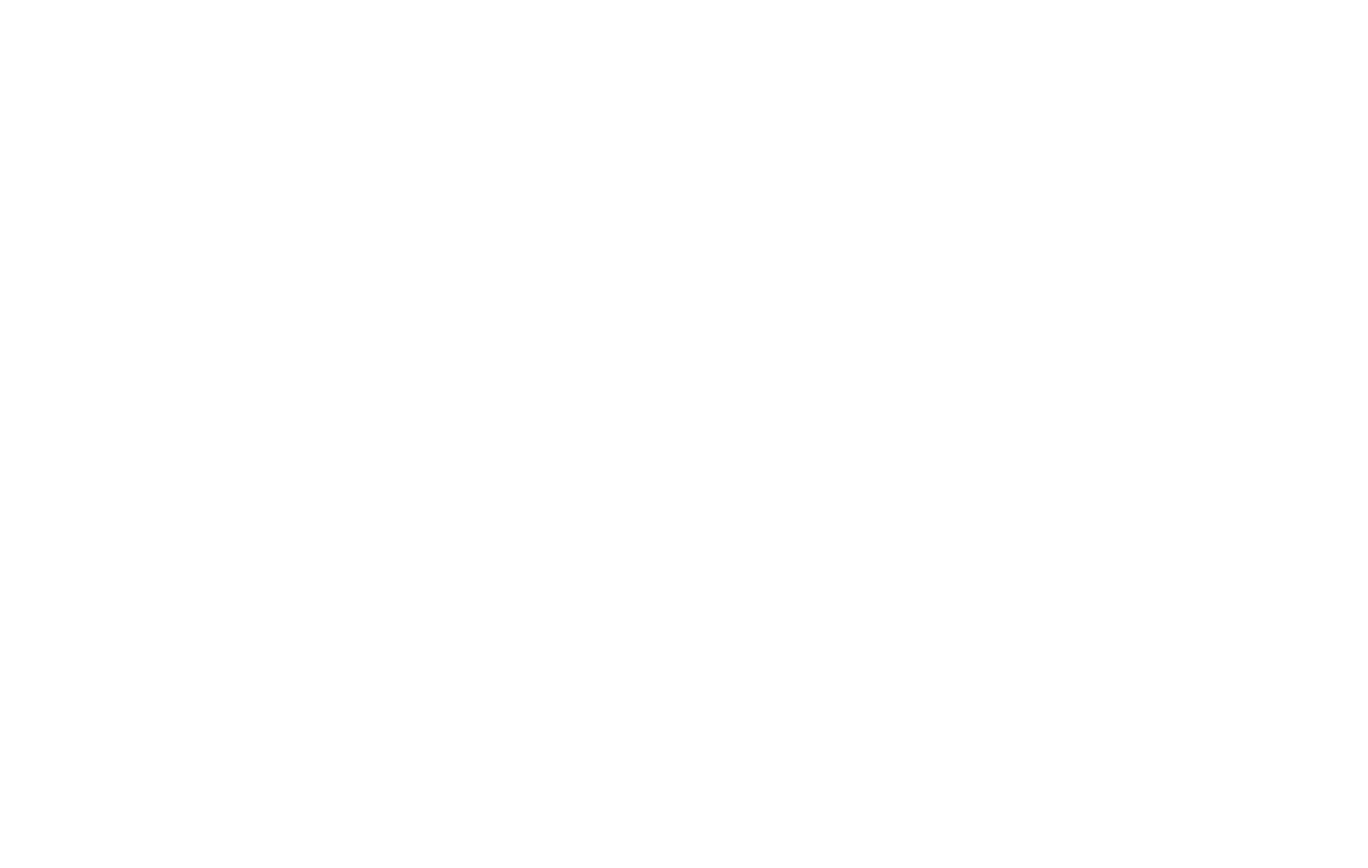
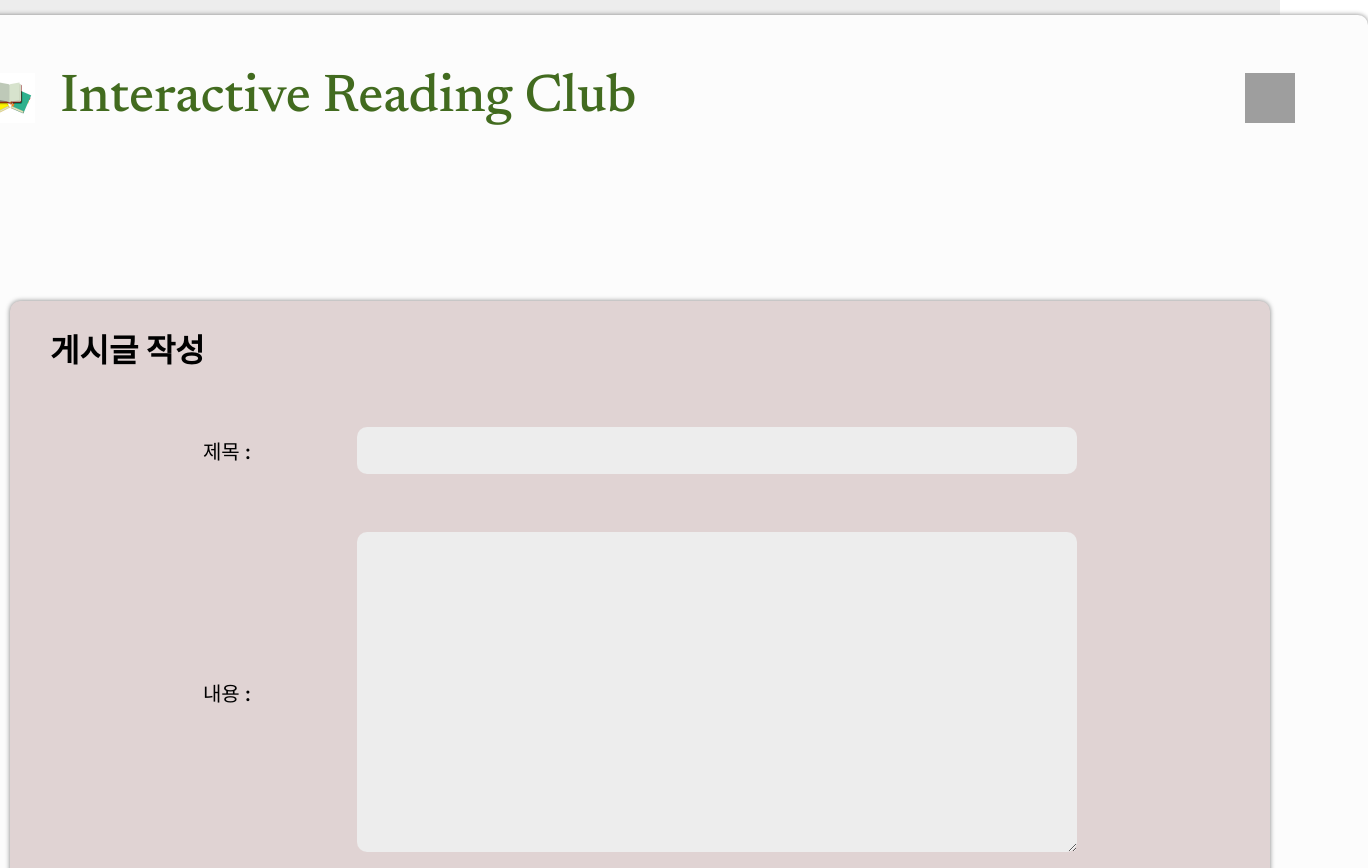
Before and after one commit to jyjs01/Interactive_Reading_Club, a React (Create React App) app: page /write_post in a window 1280 px wide. Before the commit this address had no page. Shown: the top 868 px of the page, 1368 px wide, since content can reach past the window. Before the commit the page ends 800 px from the top, so only its background shows below. Built offline with nearby package versions, Linux system fonts and the light colour scheme; grey boxes are pictures that could not be loaded.

Commit message:
[frontend] WritePostPage 구현

```diff
--- a/src/App.js
+++ b/src/App.js
@@ -14,6 +14,7 @@ import BookClubListPage from './components/BookClubListPage';
 import ManageBookClub from './components/ManageBookClub';
 import BookClubPage from './components/BookClubPage';
 import Post from './components/Post';
+import WritePostPage from './components/WritePostPage';
 
 function App() {
 
@@ -35,6 +36,7 @@ function App() {
             <Route path='/manage_bookclub' element={<ManageBookClub />} />
             <Route path='/bookclub' element={<BookClubPage />} />
             <Route path='/post' element={<Post />} />
+            <Route path='/write_post' element={<WritePostPage />} />
           </Routes>
         </Router>
       </UserProvider>
--- /dev/null
+++ b/src/components/WritePostPage.js
@@ -0,0 +1,162 @@
+import React, { useEffect, useState } from 'react';
+import Modal from 'react-modal';
+import { useNavigate } from 'react-router-dom';
+import { useUser } from '../UserContext';
+import { toast, ToastContainer } from 'react-toastify';
+import 'react-toastify/dist/ReactToastify.css';
+import styled from 'styled-components';
+import Nav from './Nav';
+
+const Center = styled.div`
+    display: flex;
+    justify-content: center;
+    background-color: #EDEDED;
+`;
+
+// 메인컨테이너
+const MainContainer = styled.div`
+    width: 1440px;
+    background-color: #FCFCFC;
+    border-radius: 10px;
+    box-shadow: 0 0 5px grey;
+    padding: 8px;
+    margin: 15px;
+`;
+
+// 첫번째 컨테이너
+const FirstContainer = styled.div`
+    display: flex;
+    justify-content: space-around;
+    align-items: center;
+    width: inherit;
+    height: 865px;
+    margin-top: 50px;
+`;
+
+// 게시글 컨테이너
+const PostContainer = styled.div`
+    display: flex;
+    flex-direction: column;
+    justify-content: space-around;
+    width: 1250px;
+    height: 700px;
+    border: transparent;
+    border-radius: 10px;
+    padding: 5px;
+    background-color: #E0D3D3;
+    box-shadow: 0 0 5px grey;
+`;
+
+// 게시글 컨테이너 상단
+const Post_UpContainer = styled.div`
+    display: flex;
+    justify-content: space-between;
+    align-items: center;
+    height: 60px;
+    margin: 5px;
+`;
+
+// 독서 클럽 생성
+const Title = styled.h1`
+    font-family: "Inter";
+    margin-left: 30px;
+`;
+
+// 독서 클럽 컨테이너 하단
+const Post_DownContainer = styled.div`
+    display: flex;
+    flex-direction: column;
+    justify-content: space-around;
+    height: 600px;
+`;
+
+// 폼
+const Form = styled.form`
+    display: flex;
+    flex-direction: column;
+    justify-content: space-around;
+    align-items: center;
+    height: 600px;
+`;
+
+const Line = styled.div`
+    display: flex;
+    justify-content: space-around;
+    align-items: center;
+    font-size: 15pt;
+    font-weight: 570;
+    font-family: "Inter";
+    width: ${(props) => props.id === 'start' || props.id === 'end' ? '500px' : '980px'};
+`;
+
+// 입력
+const Input = styled.input`
+    width: ${(props) => props.type === 'date' ? '200px' : '700px'};
+    background-color: #EDEDED;
+    border-style: none;
+    border-radius: 10px;
+    font-size: 17pt;
+    font-weight: 550;
+    padding: 10px;
+`;
+
+// 설명
+const Content = styled.textarea`
+    width: 700px;
+    height: 300px;
+    background-color: #EDEDED;
+    border-style: none;
+    border-radius: 10px;
+    font-size: 17pt;
+    font-weight: 570;
+    padding: 10px;
+`;
+
+// 제출 버튼
+const SubmitButton = styled.input`
+    background-color: #426B1F;
+    border-radius: 10px;
+    color: white;
+    width: 180px;
+    height: 58px;
+    border: transparent;
+    cursor: pointer;
+    font-size: 15pt;
+`;
+
+function WritePostPage() {
+
+    return (
+        <Center>
+            <MainContainer>
+                <Nav />
+                <FirstContainer>
+                    <PostContainer>
+                        <Post_UpContainer><Title>게시글 작성</Title></Post_UpContainer>
+                        <Post_DownContainer>
+                            <Form>
+
+                                <Line>제목 :
+                                    <Input
+                                        type='text'
+                                        name='post_title'
+                                    />
+                                </Line>
+
+                                <Line>내용 :
+                                    <Content
+                                        name='post_title'
+                                    />
+                                </Line>
+
+                                <SubmitButton type='submit' value='작성' />
+                            </Form>
+                        </Post_DownContainer>
+                    </PostContainer>
+                </FirstContainer>
+            </MainContainer>
+        </Center>
+    )
+}
+
+export default WritePostPage;
```
